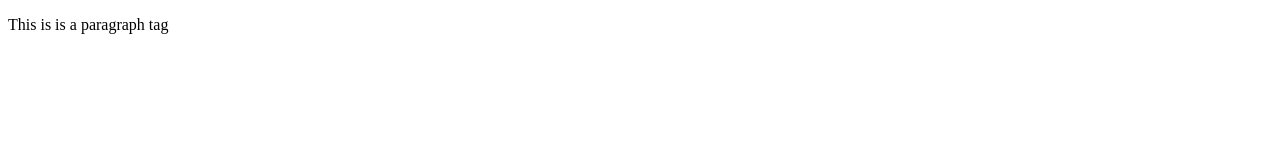
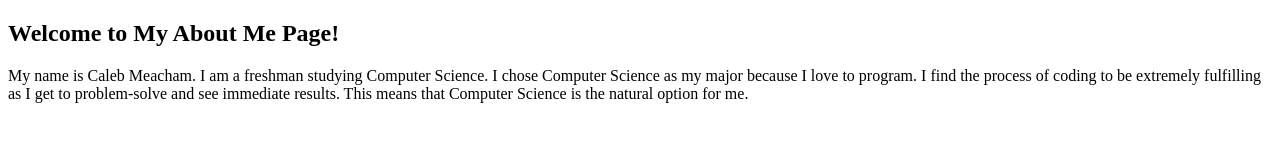
Before and after one commit to cmmeach2/webpages, a plain HTML site: page index.html in a window 1280 px wide. Drawn offline with Linux system fonts and the light colour scheme.

Commit message:
Update index.html

```diff
--- a/index.html
+++ b/index.html
@@ -1,22 +1,28 @@
 <!DOCTYPE html>
     <!--
-      -Name: [Name]
-      -UnityID: [UnityID]
-      -Date: [Date]
-      -Assignment: [Assignment Name]
-      -Description: [Assigment Description]
+      -Name: Caleb Meacham
+      -UnityID: cmmeach2
+      -Date: 11/17/2022
+      -Assignment: Independent Assignment 5 (HTML and Styling)
+      -Description: Website Design and Styling Independent Assignment
       -->
     <html xmlns="http://www.w3.org/1999/xhtml">
     <head>
         <meta charset="UTF-8" />
         <link href="style.css" rel="stylesheet" type="text/css" />
-        <title>Your Title Here</title>
+        <!-- 1 answered here -->
+        <title>Caleb Meacham</title>
     </head>
 
     <body>
-    <!-- This is a comment, you should update it to describe parts of your code -->
+        <!-- 1 answered here -->
+        <h2>Welcome to My About Me Page!</h2>
 
-    <p>This is is a paragraph tag</p>
+        <!-- 2 answered here -->
+        <p>My name is Caleb Meacham. I am a freshman studying Computer Science. I chose
+            Computer Science as my major because I love to program. I find the process of
+            coding to be extremely fulfilling as I get to problem-solve and see immediate
+            results. This means that Computer Science is the natural option for me.</p>
 
     </body>
 
```
